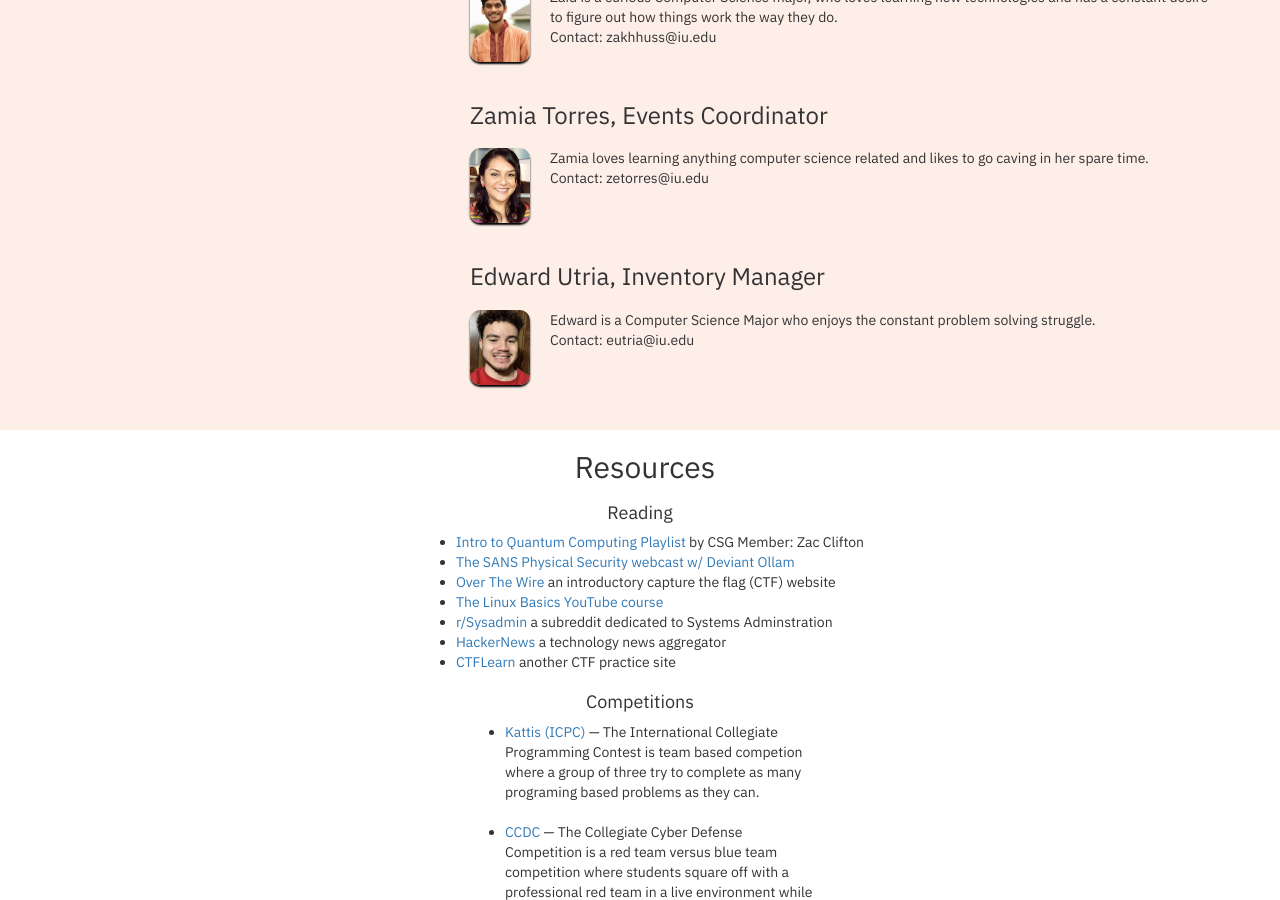
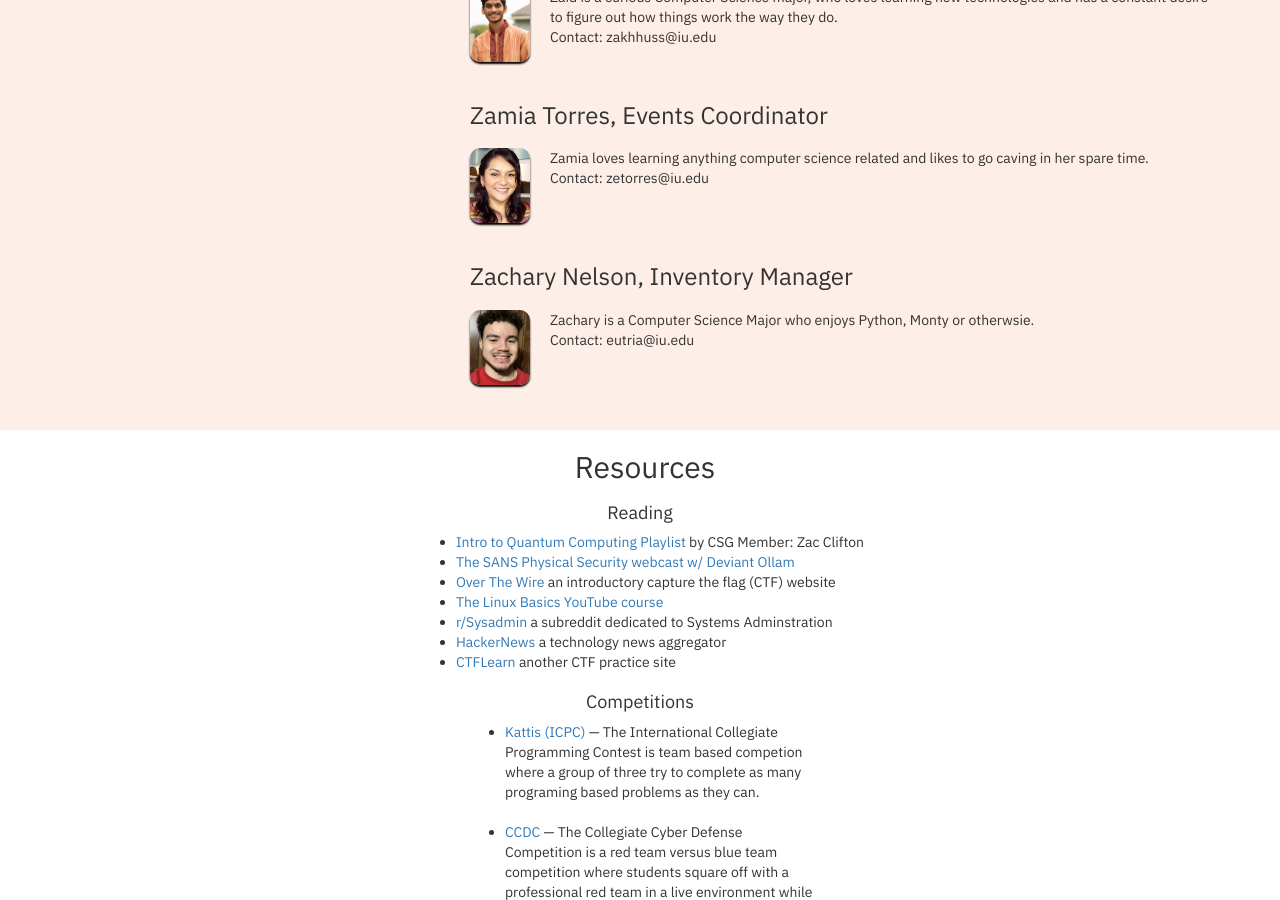
Before and after one commit to ius-csg/csghomepage, a Jekyll site: the page built from index.html, in a window 1280 px wide and 900 px high, scrolled down 2564 px. Built offline with Jekyll 4.4.1, drawn with Linux system fonts in a browser that asks for light colours.

Commit message:
Update people.yml

```diff
--- a/_data/people.yml
+++ b/_data/people.yml
@@ -20,7 +20,7 @@
   description: "Zamia loves learning anything computer science related and likes to go caving in her spare time."
   contact: "zetorres@iu.edu"
 
-- name: "Edward Utria"
+- name: "Zachary Nelson"
   occupation: "Inventory Manager"
-  description: "Edward is a Computer Science Major who enjoys the constant problem solving struggle."
+  description: "Zachary is a Computer Science Major who enjoys Python, Monty or otherwsie."
   contact: "eutria@iu.edu"
```
